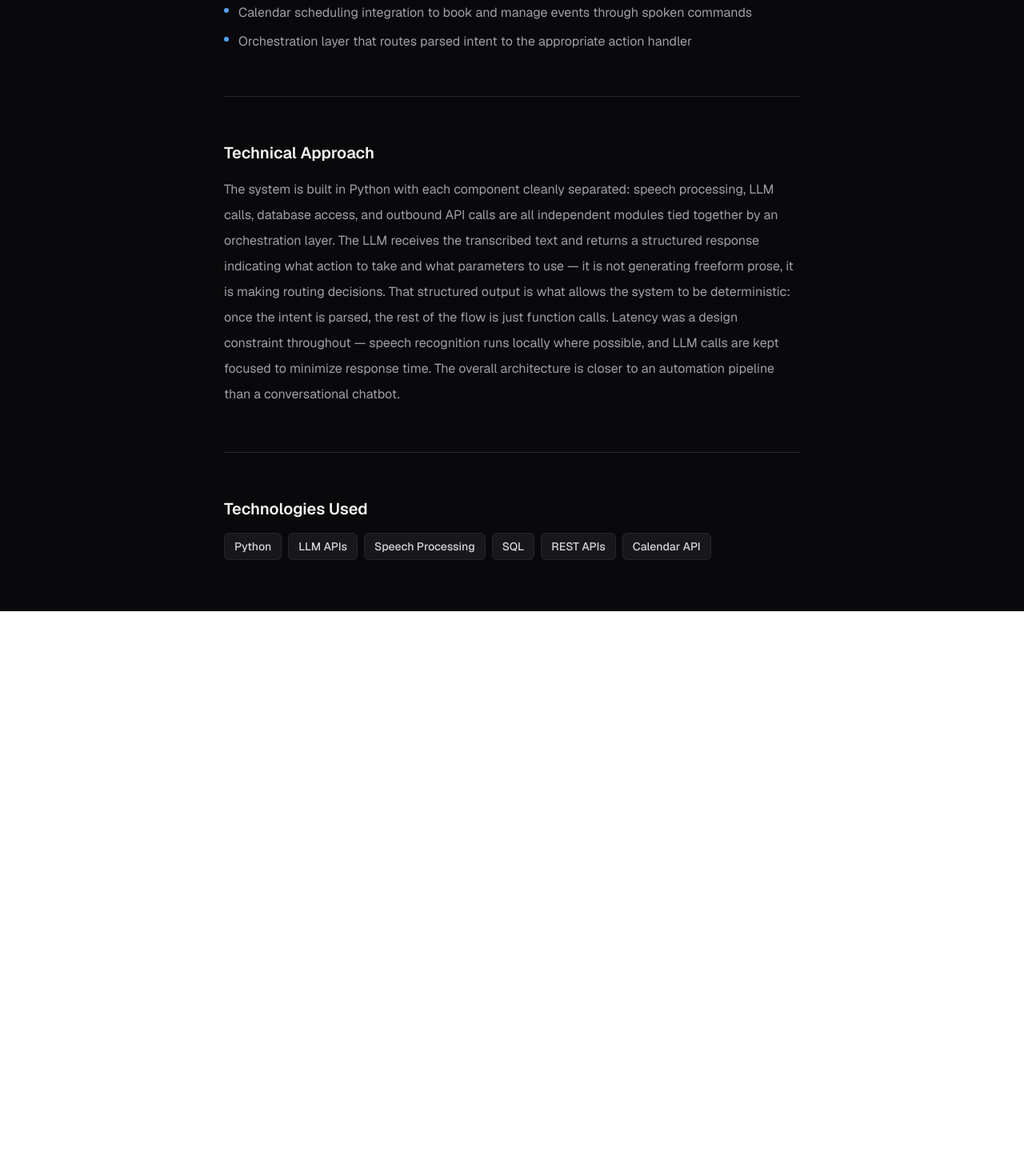
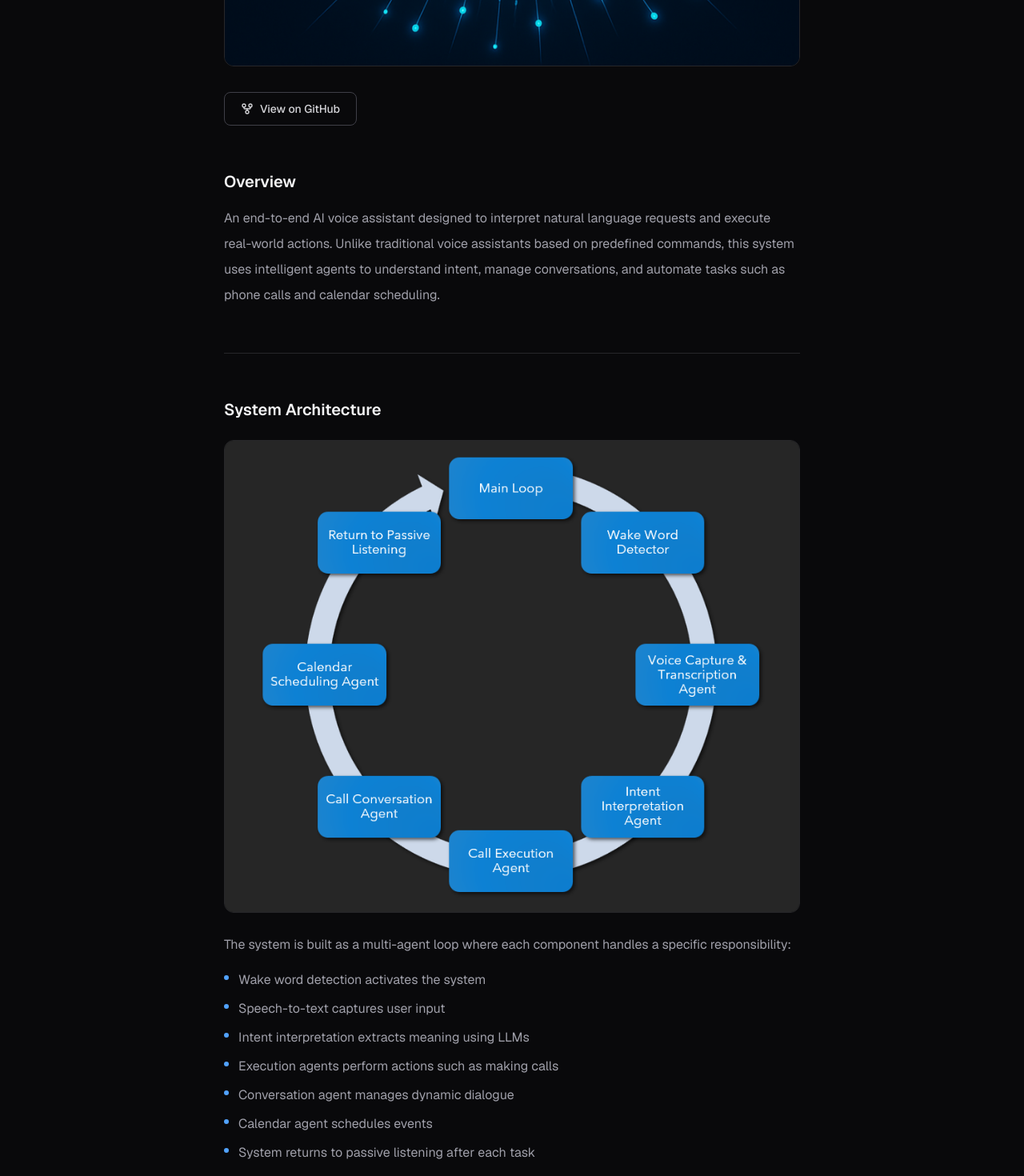
Before and after one commit to mrdeived/david-alonso-portfolio, a Next.js app: page /projects/ai-voice-assistant in a window 1280 px wide. Shown: the part 980-2450 px from the top of the page at 80% size. Before the commit the page ends 1744 px from the top, so only its background shows below. Built offline with nearby package versions, Linux system fonts and the light colour scheme.

Commit message:
feat: upgrade AI voice assistant page to full case study layout

```diff
--- a/app/projects/ai-voice-assistant/page.tsx
+++ b/app/projects/ai-voice-assistant/page.tsx
@@ -1,4 +1,6 @@
+import Image from "next/image";
 import Link from "next/link";
+import { GitFork } from "lucide-react";
 
 export const metadata = {
   title: "AI Voice Assistant — David Alonso",
@@ -20,10 +22,15 @@ export default function AIVoiceAssistantPage() {
         <p className="mb-3 text-xs font-semibold uppercase tracking-widest text-blue-400">
           AI · Automation · Real-Time Systems
         </p>
-        <h1 className="mb-6 text-4xl font-bold tracking-tight text-zinc-100 sm:text-5xl">
+        <h1 className="mb-3 text-4xl font-bold tracking-tight text-zinc-100 sm:text-5xl">
           AI Voice Assistant
         </h1>
-        <p className="mb-12 text-lg leading-relaxed text-zinc-400">
+
+        <p className="mb-6 text-sm font-medium text-amber-400">
+          2nd Place — Minot State University Academic Showcase 2025
+        </p>
+
+        <p className="mb-8 text-lg leading-relaxed text-zinc-400">
           A fully functional AI voice assistant built to take spoken requests and
           actually do something with them — not just respond with text. The
           system handles the entire flow from speech to action: it listens,
@@ -31,22 +38,92 @@ export default function AIVoiceAssistantPage() {
           executes real-world tasks like placing calls and scheduling meetings.
         </p>
 
+        <figure className="mb-8 overflow-hidden rounded-xl border border-zinc-800">
+          <Image
+            src="/projects/VoiceAssistant.png"
+            alt="AI Voice Assistant project hero"
+            width={1200}
+            height={800}
+            className="w-full object-cover"
+          />
+        </figure>
+
+        <div className="mb-14 flex flex-wrap gap-3">
+          <a
+            href="https://github.com/mrdeived/project-jarvis"
+            target="_blank"
+            rel="noopener noreferrer"
+            className="inline-flex items-center gap-2 rounded-lg border border-zinc-700 px-5 py-2.5 text-sm font-medium text-zinc-300 transition-colors hover:border-zinc-500 hover:text-zinc-100"
+          >
+            <GitFork size={16} />
+            View on GitHub
+          </a>
+        </div>
+
         <div className="space-y-14">
           <section>
             <h2 className="mb-4 text-xl font-semibold text-zinc-100">
               Overview
             </h2>
             <p className="leading-8 text-zinc-400">
-              Most voice assistant demos stop at generating a response. This one
-              was built to go further — the LLM is just one part of a larger
-              decision flow that connects to real APIs and takes real actions.
-              The design challenge was making the system feel responsive even
-              though multiple services are involved: speech recognition, LLM
-              inference, database lookup, and outbound API calls all need to
-              happen in sequence without the interaction feeling sluggish. The
-              system was demonstrated end-to-end, handling task-oriented requests
-              that involve retrieving structured information and executing on it.
+              An end-to-end AI voice assistant designed to interpret natural
+              language requests and execute real-world actions. Unlike
+              traditional voice assistants based on predefined commands, this
+              system uses intelligent agents to understand intent, manage
+              conversations, and automate tasks such as phone calls and calendar
+              scheduling.
             </p>
+          </section>
+
+          <hr className="border-zinc-800" />
+
+          <section>
+            <h2 className="mb-6 text-xl font-semibold text-zinc-100">
+              System Architecture
+            </h2>
+            <figure className="mb-6 overflow-hidden rounded-xl border border-zinc-800">
+              <Image
+                src="/projects/voice-assistant-architecture.png"
+                alt="AI Voice Assistant system architecture diagram"
+                width={1200}
+                height={800}
+                className="w-full object-contain"
+              />
+            </figure>
+            <p className="mb-4 leading-8 text-zinc-400">
+              The system is built as a multi-agent loop where each component
+              handles a specific responsibility:
+            </p>
+            <ul className="space-y-3 text-zinc-400">
+              <li className="flex gap-3">
+                <span className="mt-1.5 h-1.5 w-1.5 shrink-0 rounded-full bg-blue-400" />
+                Wake word detection activates the system
+              </li>
+              <li className="flex gap-3">
+                <span className="mt-1.5 h-1.5 w-1.5 shrink-0 rounded-full bg-blue-400" />
+                Speech-to-text captures user input
+              </li>
+              <li className="flex gap-3">
+                <span className="mt-1.5 h-1.5 w-1.5 shrink-0 rounded-full bg-blue-400" />
+                Intent interpretation extracts meaning using LLMs
+              </li>
+              <li className="flex gap-3">
+                <span className="mt-1.5 h-1.5 w-1.5 shrink-0 rounded-full bg-blue-400" />
+                Execution agents perform actions such as making calls
+              </li>
+              <li className="flex gap-3">
+                <span className="mt-1.5 h-1.5 w-1.5 shrink-0 rounded-full bg-blue-400" />
+                Conversation agent manages dynamic dialogue
+              </li>
+              <li className="flex gap-3">
+                <span className="mt-1.5 h-1.5 w-1.5 shrink-0 rounded-full bg-blue-400" />
+                Calendar agent schedules events
+              </li>
+              <li className="flex gap-3">
+                <span className="mt-1.5 h-1.5 w-1.5 shrink-0 rounded-full bg-blue-400" />
+                System returns to passive listening after each task
+              </li>
+            </ul>
           </section>
 
           <hr className="border-zinc-800" />
@@ -73,7 +150,7 @@ export default function AIVoiceAssistantPage() {
               </li>
               <li className="flex gap-3">
                 <span className="mt-1.5 h-1.5 w-1.5 shrink-0 rounded-full bg-blue-400" />
-                Automated phone call execution via API integration
+                Automated phone call execution via Twilio API integration
               </li>
               <li className="flex gap-3">
                 <span className="mt-1.5 h-1.5 w-1.5 shrink-0 rounded-full bg-blue-400" />
@@ -105,35 +182,78 @@ export default function AIVoiceAssistantPage() {
               system to be deterministic: once the intent is parsed, the rest of
               the flow is just function calls. Latency was a design constraint
               throughout — speech recognition runs locally where possible, and
-              LLM calls are kept focused to minimize response time. The overall
-              architecture is closer to an automation pipeline than a
-              conversational chatbot.
+              LLM calls are kept focused to minimize response time.
             </p>
           </section>
 
           <hr className="border-zinc-800" />
 
           <section>
+            <h2 className="mb-6 text-xl font-semibold text-zinc-100">
+              Technologies
+            </h2>
+            <figure className="mb-6 overflow-hidden rounded-xl border border-zinc-800">
+              <Image
+                src="/projects/voice-assistant-tech.png"
+                alt="Technologies used in the AI Voice Assistant"
+                width={1200}
+                height={800}
+                className="w-full object-contain"
+              />
+            </figure>
+            <ul className="space-y-3 text-zinc-400">
+              <li className="flex gap-3">
+                <span className="mt-1.5 h-1.5 w-1.5 shrink-0 rounded-full bg-blue-400" />
+                OpenAI (via LiteLLM)
+              </li>
+              <li className="flex gap-3">
+                <span className="mt-1.5 h-1.5 w-1.5 shrink-0 rounded-full bg-blue-400" />
+                Google Cloud (STT, TTS, Calendar)
+              </li>
+              <li className="flex gap-3">
+                <span className="mt-1.5 h-1.5 w-1.5 shrink-0 rounded-full bg-blue-400" />
+                Twilio (voice calls)
+              </li>
+              <li className="flex gap-3">
+                <span className="mt-1.5 h-1.5 w-1.5 shrink-0 rounded-full bg-blue-400" />
+                Porcupine (wake word detection)
+              </li>
+              <li className="flex gap-3">
+                <span className="mt-1.5 h-1.5 w-1.5 shrink-0 rounded-full bg-blue-400" />
+                Python backend
+              </li>
+              <li className="flex gap-3">
+                <span className="mt-1.5 h-1.5 w-1.5 shrink-0 rounded-full bg-blue-400" />
+                ngrok (local-to-public bridge)
+              </li>
+            </ul>
+          </section>
+
+          <hr className="border-zinc-800" />
+
+          <section>
             <h2 className="mb-4 text-xl font-semibold text-zinc-100">
-              Technologies Used
+              Challenges &amp; Learnings
             </h2>
-            <div className="flex flex-wrap gap-2">
-              {[
-                "Python",
-                "LLM APIs",
-                "Speech Processing",
-                "SQL",
-                "REST APIs",
-                "Calendar API",
-              ].map((tech) => (
-                <span
-                  key={tech}
-                  className="rounded-md border border-zinc-800 bg-zinc-900 px-3 py-1.5 text-sm font-medium text-zinc-300"
-                >
-                  {tech}
-                </span>
-              ))}
-            </div>
+            <ul className="space-y-3 text-zinc-400">
+              <li className="flex gap-3">
+                <span className="mt-1.5 h-1.5 w-1.5 shrink-0 rounded-full bg-blue-400" />
+                Managing real-time coordination between multiple agents
+              </li>
+              <li className="flex gap-3">
+                <span className="mt-1.5 h-1.5 w-1.5 shrink-0 rounded-full bg-blue-400" />
+                Handling conversation memory and multi-step interactions
+              </li>
+              <li className="flex gap-3">
+                <span className="mt-1.5 h-1.5 w-1.5 shrink-0 rounded-full bg-blue-400" />
+                Integrating external APIs (Twilio, Google Calendar) reliably
+              </li>
+              <li className="flex gap-3">
+                <span className="mt-1.5 h-1.5 w-1.5 shrink-0 rounded-full bg-blue-400" />
+                Designing a system that reacts dynamically instead of following
+                fixed command flows
+              </li>
+            </ul>
           </section>
         </div>
       </div>
```
Also changed, not shown: public/projects/voice-assistant-architecture.png (added), public/projects/voice-assistant-tech.png (added).
